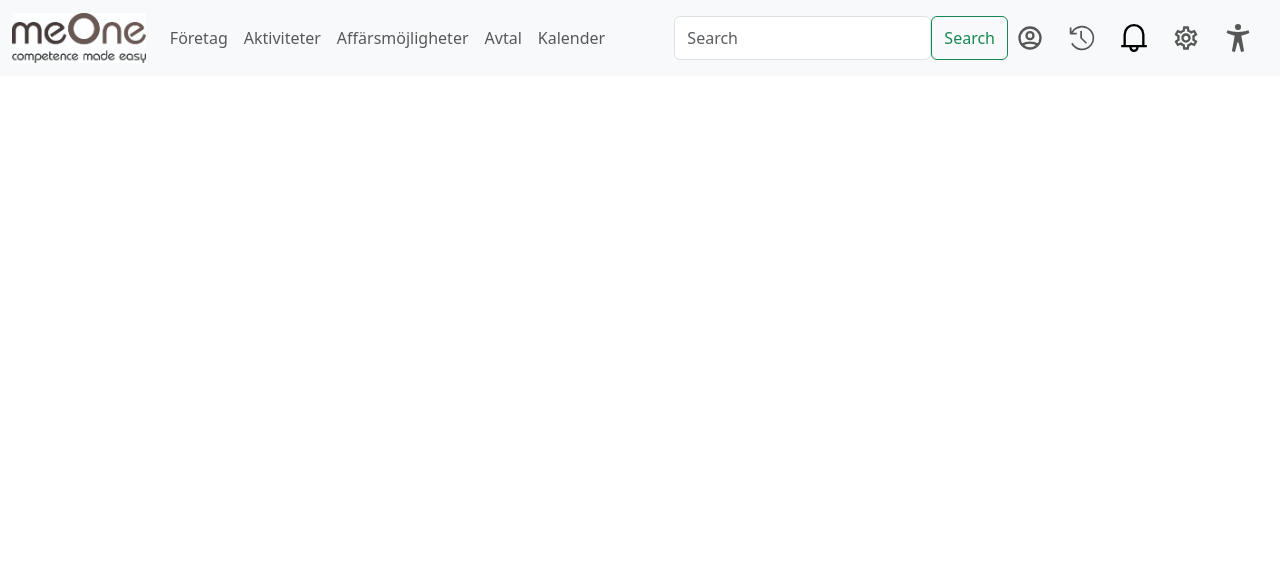
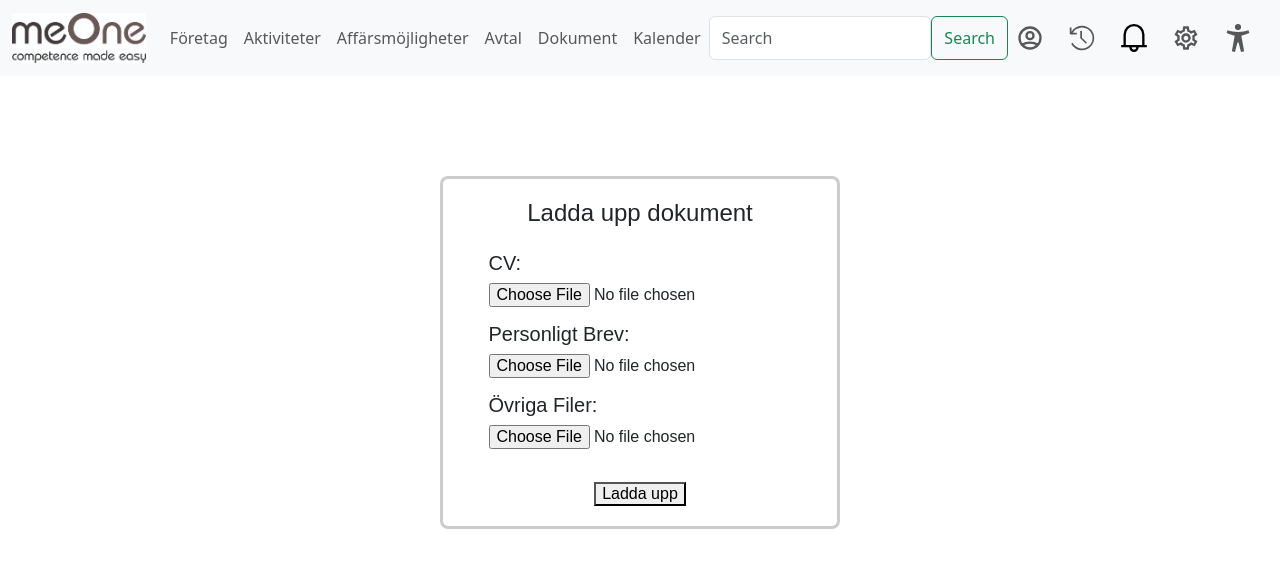
Before and after one commit to OscarsGithub1/portallia, a React (Create React App) app: page /document in a window 1280 px wide. Shown: the top 568 px of the page. Built offline with nearby package versions, Linux system fonts and the light colour scheme.

Commit message:
document & calander

```diff
--- a/src/App.js
+++ b/src/App.js
@@ -1,5 +1,6 @@
 import React, { useState, useEffect } from 'react';
 import { BrowserRouter as Router, Route, Switch, Redirect } from 'react-router-dom';
+import './Document.css';
 import Navbar from './components/Navbar';
 import Login from './components/Login';
 import Register from './components/Register';
@@ -9,6 +10,8 @@ import CompanyList from './components/CompanyList'; // Assuming you have this co
 import BusinessOpportunities from './components/BusinessOpportunities'; // Import the BusinessOpportunities component
 import Deals from './components/Deals.jsx';
 import CustomerList1 from './components/customers.jsx';
+import Document from './components/Document.jsx';
+import Calendar from './components/Calendar.jsx';
 
 
 
@@ -32,11 +35,20 @@ function App() {
     localStorage.removeItem('token');
   };
 
+
+
+
   return (
     <Router>
       <div className="App">
         <Navbar onLogout={handleLogout} />
         <Switch>
+          <Route path="/document">
+            <Document />
+          </Route>
+          <Route path="/calender">
+            <Calendar />
+          </Route>
           <Route path="/register">
             <Register />
           </Route>
--- /dev/null
+++ b/src/Document.css
@@ -0,0 +1,25 @@
+.fileupload-container {
+    font: 1em sans-serif;
+    display: flex;
+    flex-direction: column;
+    align-items: center;
+    border: 3px solid #ccc;
+    padding: 20px;
+    max-width: 400px;
+    margin: 100px auto; /* Adjust the margin based on your navbar height */
+    border-radius: 8px;
+}
+
+.file-input {
+    flex-direction: column;
+    align-items: center;
+    margin-bottom: 15px;
+}
+
+.cv-label,
+.ot-label,
+.pb-label {
+    flex-direction: column;
+    display: flex;
+    margin-top: 15px;
+}
--- /dev/null
+++ b/src/components/Calendar.jsx
@@ -0,0 +1,89 @@
+import React, { useState } from 'react';
+import FullCalendar from '@fullcalendar/react';
+import dayGridPlugin from '@fullcalendar/daygrid';
+import interactionPlugin from '@fullcalendar/interaction';
+import Modal from 'react-modal';
+
+Modal.setAppElement('#root'); // Set the root element for accessibility
+
+const Calendar = () => {
+  const [selectedDate, setSelectedDate] = useState(null);
+  const [meetingTitle, setMeetingTitle] = useState('');
+  const [isModalOpen, setIsModalOpen] = useState(false);
+
+  const handleDateClick = (info) => {
+    setSelectedDate(info.dateStr);
+    openModal();
+  };
+
+  const handleMeetingTitleChange = (event) => {
+    setMeetingTitle(event.target.value);
+  };
+
+  const handleCreateMeeting = () => {
+    if (selectedDate && meetingTitle) {
+      // Create a new meeting object
+      const newMeeting = {
+        title: meetingTitle,
+        date: selectedDate,
+      };
+
+      // Add the new meeting to the meetings array
+      // (you can save it to a database or perform other actions here)
+      console.log('New Meeting:', newMeeting);
+
+      // Reset the input fields
+      setSelectedDate(null);
+      setMeetingTitle('');
+      closeModal();
+    } else {
+      alert('Please enter a meeting title.');
+    }
+  };
+
+  const openModal = () => {
+    setIsModalOpen(true);
+  };
+
+  const closeModal = () => {
+    setIsModalOpen(false);
+  };
+
+  return (
+    <div>
+      <h2></h2>
+      <FullCalendar
+        plugins={[dayGridPlugin, interactionPlugin]}
+        initialView="dayGridMonth"
+        events={[]} // No events initially, they will be added dynamically
+        dateClick={handleDateClick}
+      />
+
+      <Modal
+        isOpen={isModalOpen}
+        onRequestClose={closeModal}
+        contentLabel="Create Meeting Modal"
+      >
+        <h3>Create Meeting on {selectedDate}</h3>
+        <form>
+          <label>
+            Meeting Title:
+            <input
+              type="text"
+              value={meetingTitle}
+              onChange={handleMeetingTitleChange}
+            />
+          </label>
+          <button type="button" onClick={handleCreateMeeting}>
+            Create Meeting
+          </button>
+          <button type="button" onClick={closeModal}>
+            Cancel
+          </button>
+        </form>
+      </Modal>
+    </div>
+  );
+};
+
+export default Calendar;
--- /dev/null
+++ b/src/components/Document.jsx
@@ -0,0 +1,68 @@
+import React, { useState } from 'react';
+
+const Document = () => {
+  const [cvFile, setCvFile] = useState(null);
+  const [pbFile, setPbFile] = useState(null);
+  const [otFile, setOtFile] = useState(null);
+
+  const handleCvFileChange = (event) => {
+    setCvFile(event.target.files[0]);
+  };
+
+  const handlePbFileChange = (event) => {
+    setPbFile(event.target.files[0]);
+  };
+
+  const handleOtFileChange = (event) => {
+    setOtFile(event.target.files[0]);
+  };
+
+  const handleUpload = async () => {
+    const formData = new FormData();
+    formData.append('cvFile', cvFile);
+    formData.append('pbFile', pbFile);
+    formData.append('otFile', otFile);
+
+    try {
+      const response = await fetch('YOUR_BACKEND_UPLOAD_ENDPOINT', {
+        method: 'POST',
+        body: formData,
+      });
+
+      // Handle the response as needed
+      console.log('File uploaded successfully', response);
+    } catch (error) {
+      console.error('Error uploading files', error);
+    }
+  };
+
+  return (
+    <div className='fileupload-container'>
+      <h4>Ladda upp dokument</h4>
+      <div className='file-input'>
+        <label className='cv-label'>
+          <h5 className='cv-file'>
+            CV:
+          </h5>
+          <input className='cv' type="file" onChange={handleCvFileChange} />
+        </label>
+        <label className='pb-label'>
+          <h5 className='pb-file'>
+            Personligt Brev:
+          </h5>
+          <input className='pb' type="file" onChange={handlePbFileChange} />
+        </label>
+        <label className='ot-label'>
+          <h5 className='ot-file'>
+            Övriga Filer:
+          </h5>
+          <input className='ot' type="file" onChange={handleOtFileChange} />
+        </label>
+      </div>
+      <br />
+      <button onClick={handleUpload}>Ladda upp</button>
+    </div>
+  );
+};
+
+export default Document;
--- a/src/components/Navbar.jsx
+++ b/src/components/Navbar.jsx
@@ -44,7 +44,10 @@ const Navbar = () => {
             <a className="nav-link" href="/deals">
               Avtal
             </a>
-            <a className="nav-link" href="#">
+            <a className="nav-link" href="/document">
+              Dokument
+            </a>
+            <a className="nav-link" href="/calender">
               Kalender
             </a>
           </div>
--- a/src/index.js
+++ b/src/index.js
@@ -1,6 +1,7 @@
 import React from 'react';
 import ReactDOM from 'react-dom/client';
 import './index.css';
+import './Document.css';
 import App from './App';
 
 const root = ReactDOM.createRoot(document.getElementById('root'));
```
Also changed, not shown: package.json (+7 -0 lines), src/Footer.css (deleted, +0 -56 lines), src/components/Footer.jsx (deleted, +0 -56 lines), 1 other file (tests, documents, lock files or other folders).
